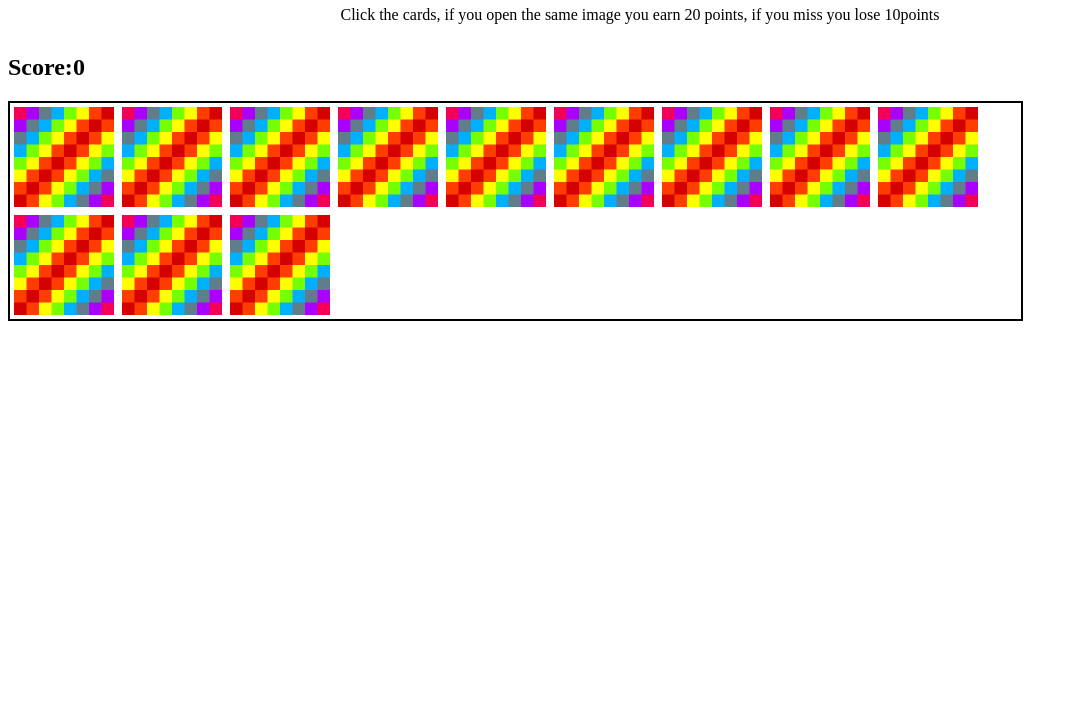
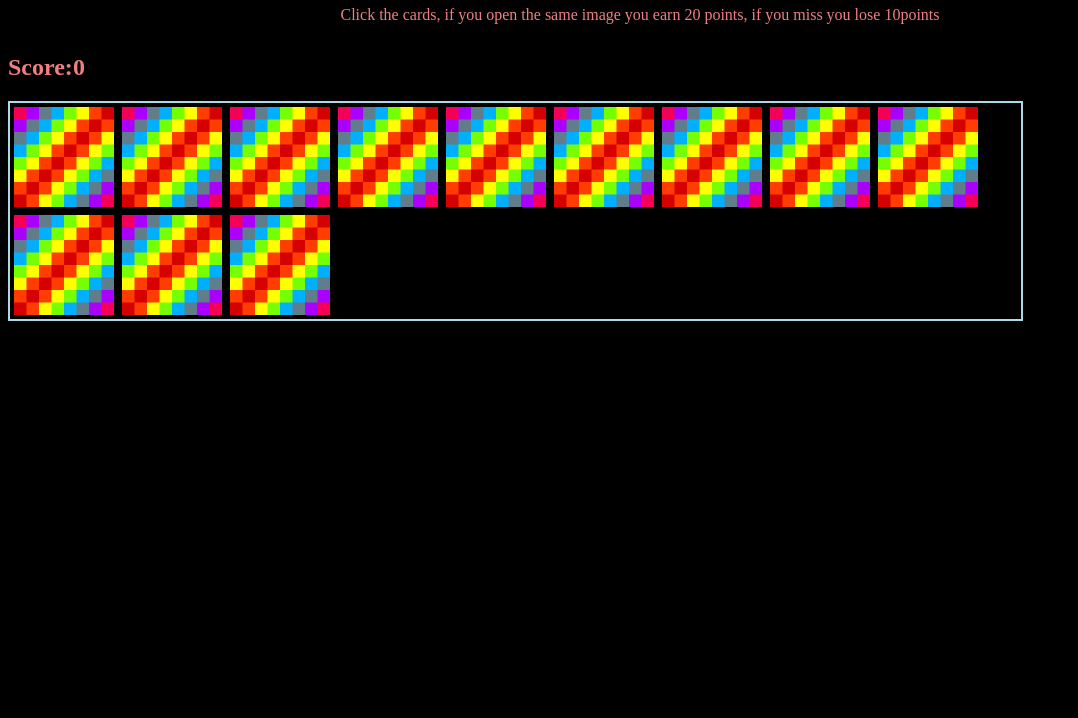
Before and after one commit to petrandent/memory_game, a plain HTML site: page index.html in a window 1280 px wide. Shown: the part 82-800 px from the top of the page, without its empty margins (0-1078 px from the left). Drawn offline with Linux system fonts and the light colour scheme.

Commit message:
Update style.css

```diff
--- a/src/style.css
+++ b/src/style.css
@@ -1,5 +1,5 @@
 body {
-    background-color:"black"
+    background-color:black;
     color:lightcoral;
 }
 
@@ -9,7 +9,7 @@ header {
 }
 
 .grid {
-    border: 2px solid black;
+    border: 2px solid lightblue;
     display: flex;
     flex-wrap: wrap;
     width: 80%;
```
